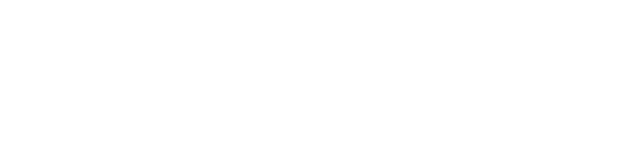
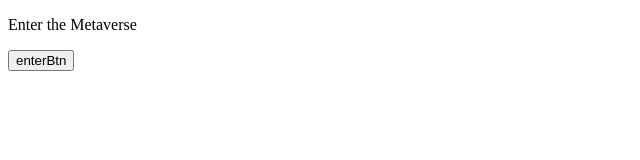
Before and after one commit to acciojob/enter-metaverse-Vikki2021, a website: page main.html in a window 1280 px wide. Shown: the whole page, without its empty margins (0-640 px from the left). Drawn offline with Linux system fonts and the light colour scheme.

Commit message:
created a submission

```diff
--- a/main.html
+++ b/main.html
@@ -8,6 +8,8 @@
 
 <body>
 	<!-- the entire body must be written by student -->
+	<p id="status">Enter the Metaverse</p>
+	<button id="enterBtn" onclick="enter()">enterBtn</button>
     <script type="text/javascript" src="./script.js">
 </script>
 
--- a/script.js
+++ b/script.js
@@ -1 +1,7 @@
 //your JS code here. If required.
+let status = document.getElementById("status")
+let enterBtn = document.getElementById("enterBtn")
+
+function enter() {
+	status.innerHTML = `<h1>Enter the Metaverse</h1>`
+}
```
